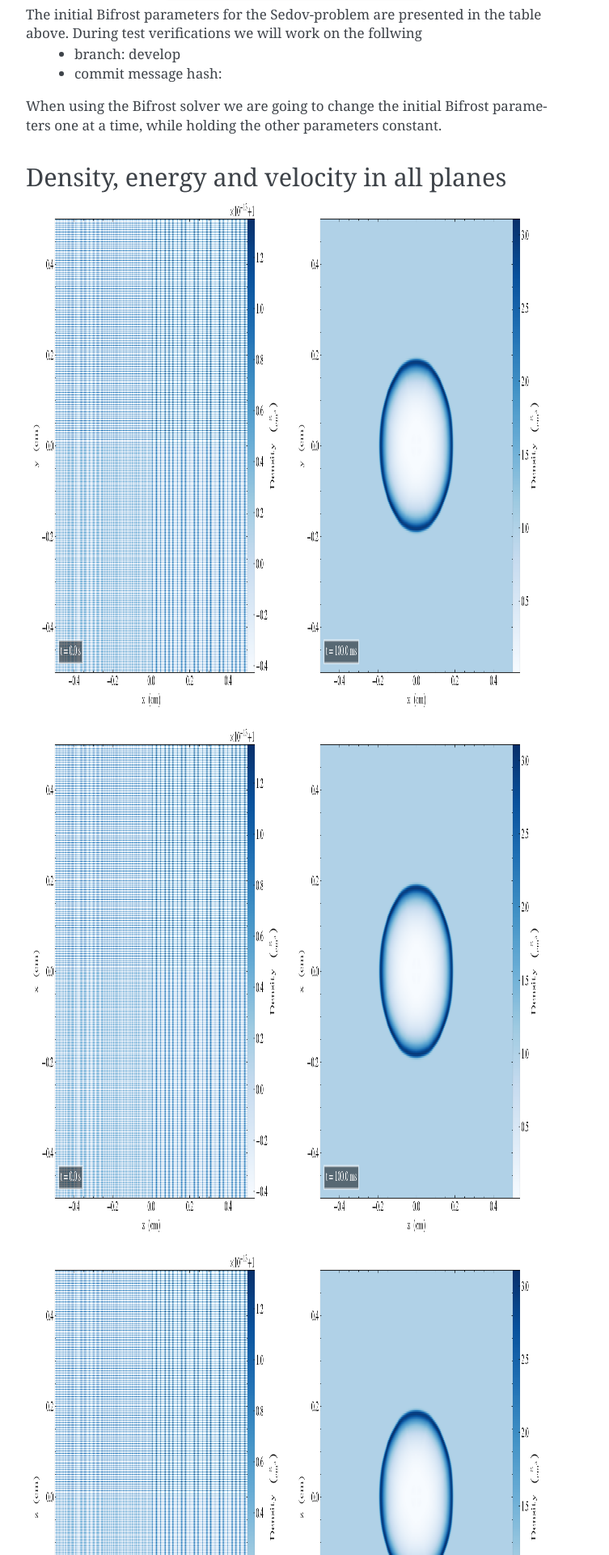
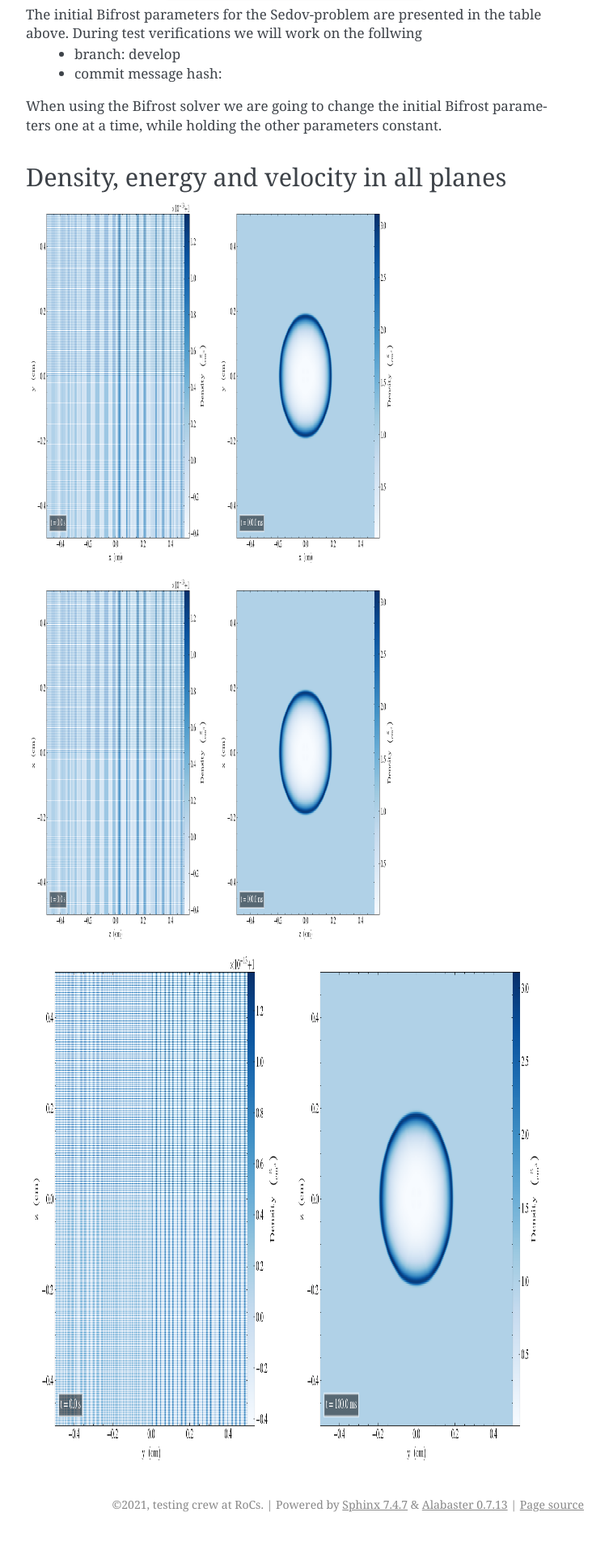
Before and after one commit to guadabsb15/summer_2021_report, a Sphinx documentation site: the page built from docs/source/sedov.rst, in a window 1280 px wide. Shown: the part 1027-2947 px from the top of the page at 81% size, without its empty margins (388-1141 px from the left). Built offline with Sphinx 7.4.7, drawn with Linux system fonts in a browser that asks for light colours; after the commit the page ends 2924 px from its top, so only the background shows below that.

Commit message:
Addjusting density images

```diff
--- a/docs/source/sedov.rst
+++ b/docs/source/sedov.rst
@@ -81,18 +81,18 @@ Density, energy and velocity in all planes
 ------------------------------------------
 
 .. image:: images_sedov_bifrost/density_sedov_bifrost_xy_0.png
-    :scale: 70 %
+    :scale: 50 %
     :width: 70 %
 .. image:: images_sedov_bifrost/density_sedov_bifrost_xy_10.png
-    :scale: 70 %
+    :scale: 50 %
     :width: 70 %
 
 
 .. image:: images_sedov_bifrost/density_sedov_bifrost_xz_0.png
-    :scale: 70 %
+    :scale: 50 %
     :width: 70 %
 .. image:: images_sedov_bifrost/density_sedov_bifrost_xz_10.png
-    :scale: 70 %
+    :scale: 50 %
     :width: 70 %
 
 
```
